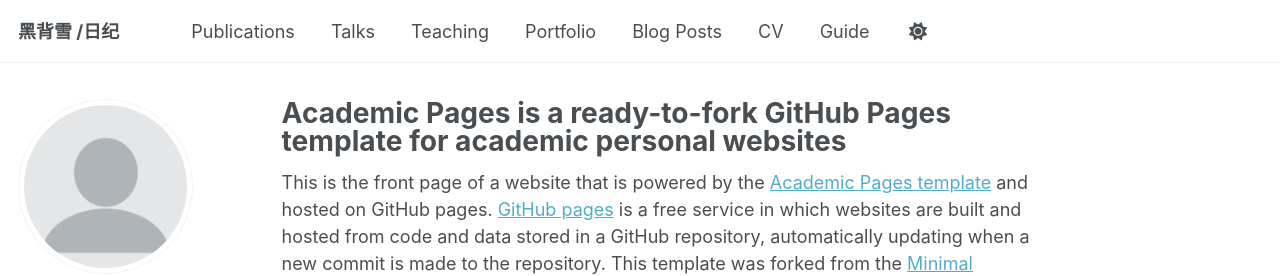
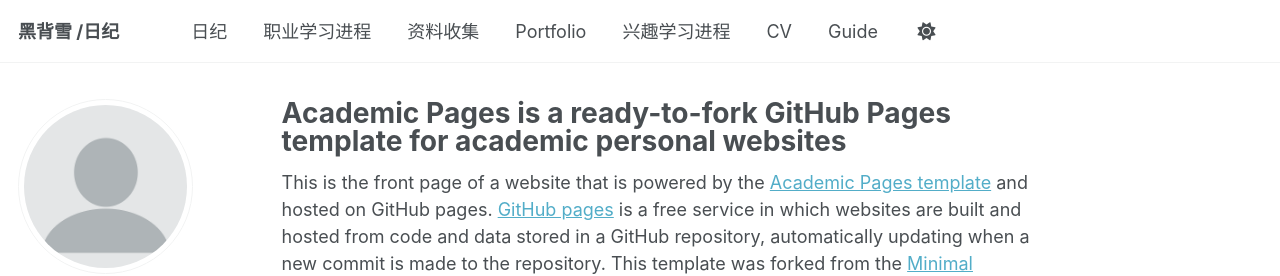
Before and after one commit to konghenfuxue-cpu/konghenfuxue-cpu.github.io, a Jekyll site: the page built from _pages/about.md, in a window 1280 px wide. Shown: the top 276 px of the page. Built offline with Jekyll 4.4.1, drawn with Linux system fonts in a browser that asks for light colours; some web fonts are replaced; a script that is not in the unit is left out.

Commit message:
Update navigation.yml

```diff
--- a/_data/navigation.yml
+++ b/_data/navigation.yml
@@ -8,19 +8,19 @@
 #      Markdown formatted page while the second is generated using JSON.
 
 main:
-  - title: "Publications"
+  - title: "日纪"
     url: /publications/
 
-  - title: "Talks"
+  - title: "职业学习进程"
     url: /talks/
 
-  - title: "Teaching"
+  - title: "资料收集"
     url: /teaching/
 
   - title: "Portfolio"
     url: /portfolio/
 
-  - title: "Blog Posts"
+  - title: "兴趣学习进程"
     url: /year-archive/
 
   - title: "CV"
```
